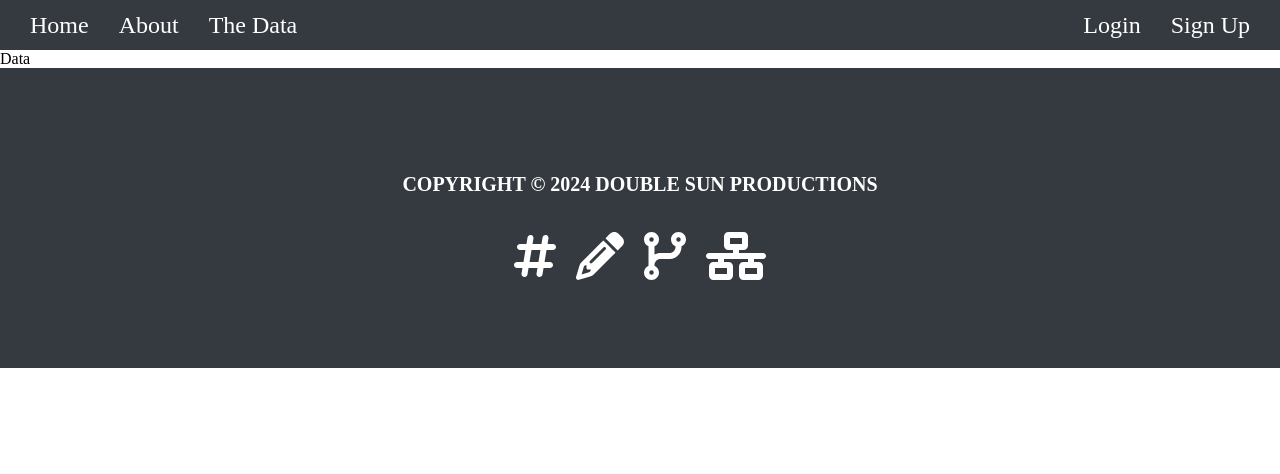
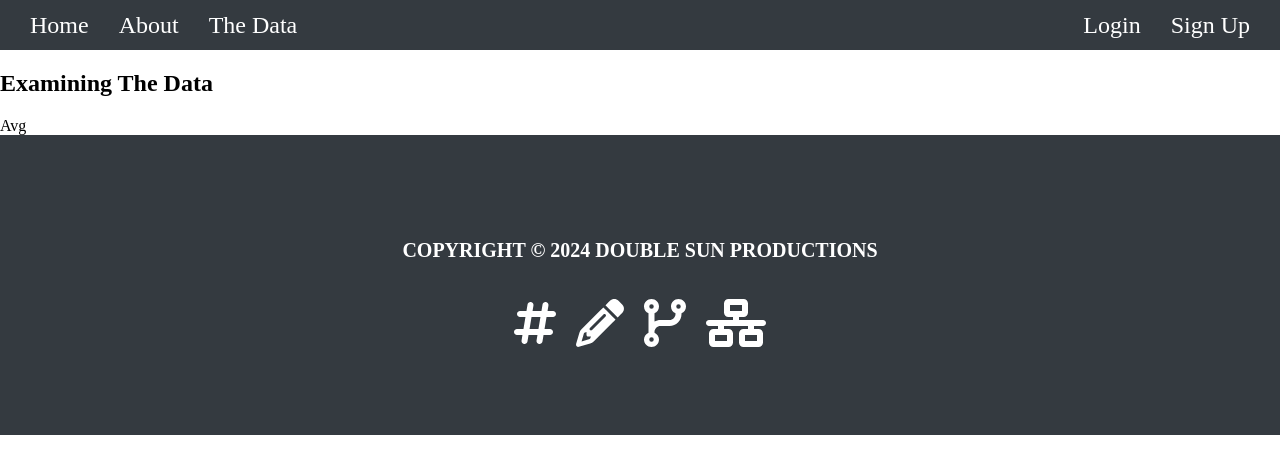
Before and after one commit to ravenusmc/israel_project, a Vue app in the folder client/: page /data in a window 1280 px wide. Shown: the top 474 px of the page. Built offline with nearby package versions, Linux system fonts and the light colour scheme.

Commit message:
working on setting up first graph

```diff
--- a/client/package.json
+++ b/client/package.json
@@ -11,6 +11,7 @@
     "@fortawesome/free-solid-svg-icons": "^6.2.1",
     "@fortawesome/vue-fontawesome": "^2.0.9",
     "core-js": "^3.8.3",
+    "d3": "^7.9.0",
     "vue": "^2.6.14",
     "vue-router": "^3.5.1",
     "vuex": "^3.6.2"
--- /dev/null
+++ b/client/src/components/graphs/Avgage.vue
@@ -0,0 +1,17 @@
+<template>
+    <div>
+    <div id="AverageAge">Avg</div>
+    </div>
+</template>
+
+<script>
+import * as d3 from "d3";
+
+export default {
+    name: "Avgage",
+}
+
+</script>
+
+<style scoped>
+</style>
--- a/client/src/views/Data.vue
+++ b/client/src/views/Data.vue
@@ -1,10 +1,23 @@
 <template>
     <div>
-        Data
+        <h2>Examining The Data</h2>
+
+        <div class="graph-area">
+            <Avgage />
+        </div>
+
     </div>
 </template>
 
 <script>
+import Avgage from '@/components/graphs/Avgage.vue'
+
+export default {
+	name: "Missing",
+	components: {
+		Avgage,
+  },
+};
 
 </script>
 
```
Also changed, not shown: 1 other file (tests, documents, lock files or other folders).
